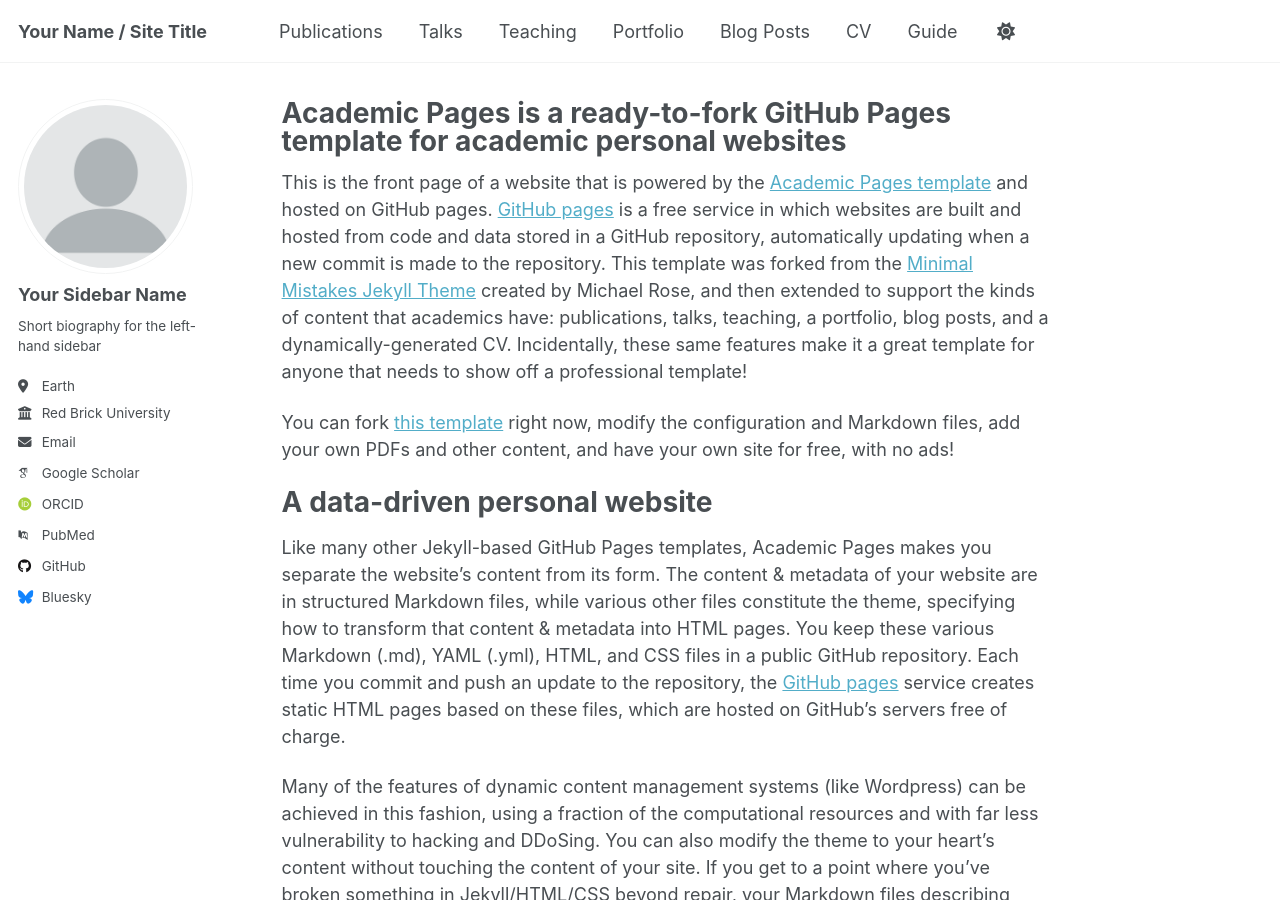
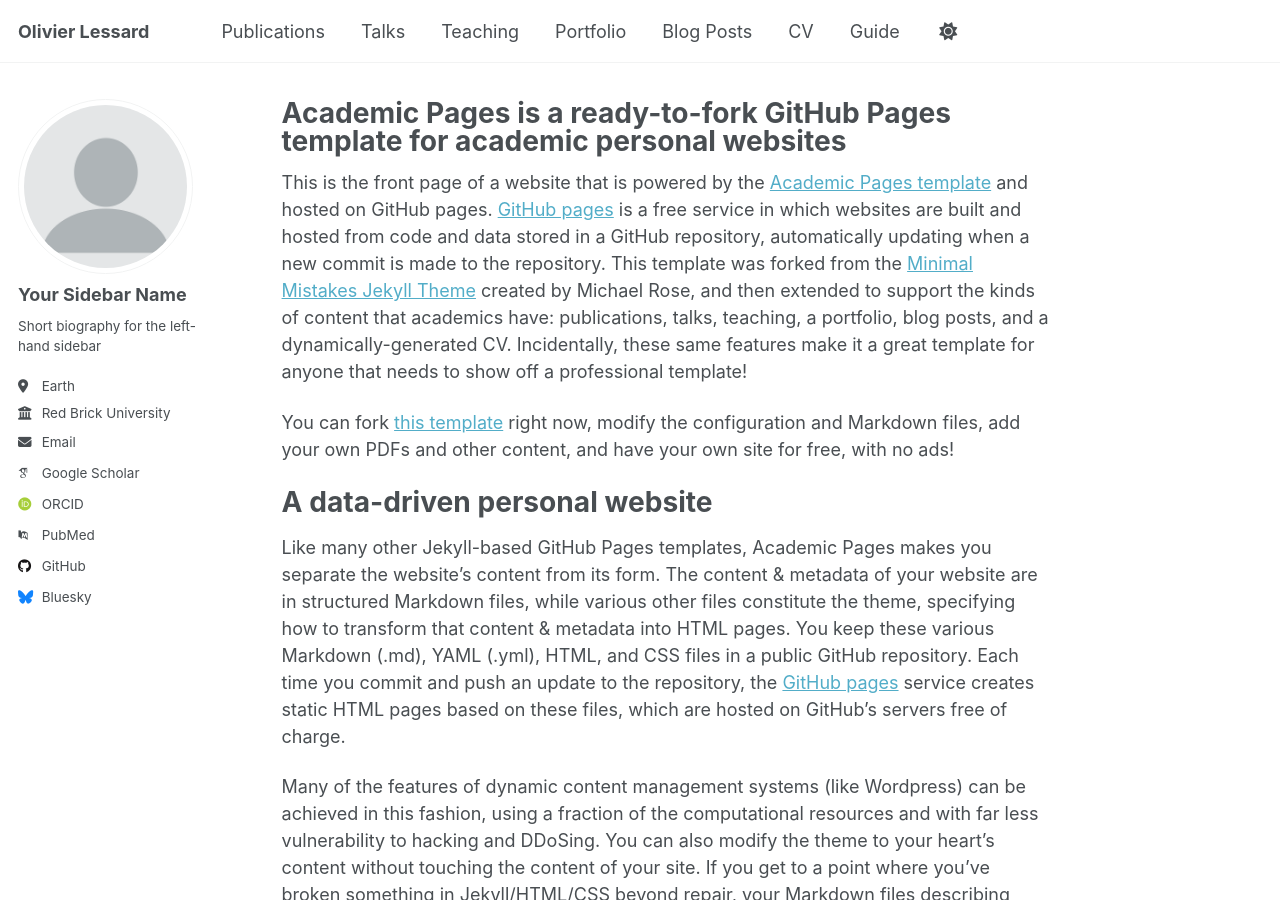
Before and after one commit to OlivierLessard/OlivierLessard.github.io, a Jekyll site: the page built from _pages/about.md, in a window 1280 px wide and 900 px high. Built offline with Jekyll 4.4.1, drawn with Linux system fonts in a browser that asks for light colours; some web fonts are replaced; a script that is not in the unit is left out.

Commit message:
Update site title to 'Olivier Lessard'

```diff
--- a/_config.yml
+++ b/_config.yml
@@ -9,7 +9,7 @@
 # Basic Site Settings
 locale                   : "en-US"
 site_theme               : "default" # Currently available options are "default", "air"
-title                    : "Your Name / Site Title"
+title                    : "Olivier Lessard"
 title_separator          : "-"
 name                     : &name "Your Name"
 description              : &description "Your Name's academic portfolio"   # Update this with a general description of your site, this is the default if not overridden by a page
```
